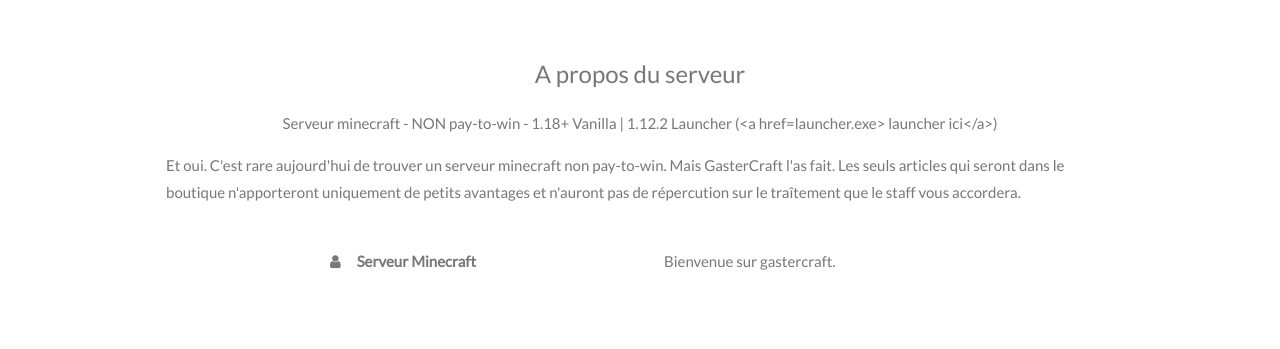
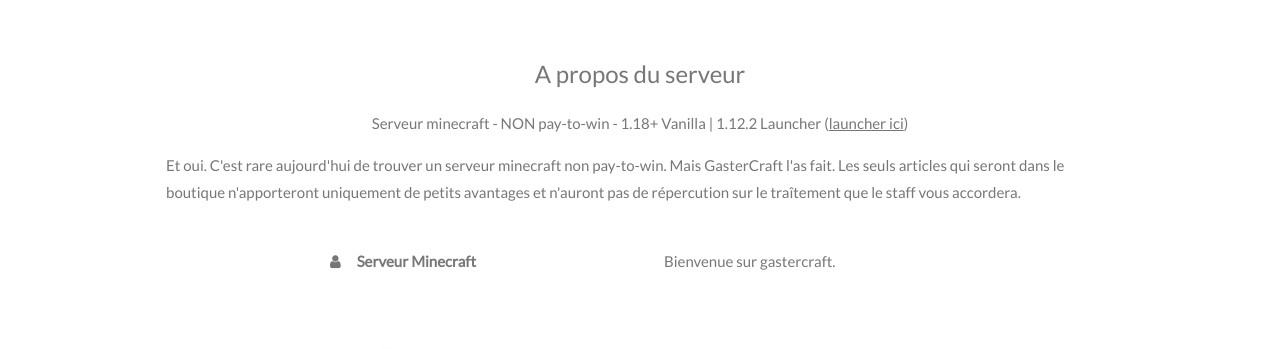
Before and after one commit to lildevlo/HTMLearn, a plain HTML site: page index.html in a window 1280 px wide. Shown: the part 422-771 px from the top of the page. Drawn offline with nearby package versions, Linux system fonts and the light colour scheme.

Commit message:
launcher dl

```diff
--- a/index.html
+++ b/index.html
@@ -72,7 +72,7 @@
 <div class="w3-content w3-container w3-padding-64" id="about">
   <h3 class="w3-center">A propos du serveur</h3>
   <p class="w3-center">
-Serveur minecraft - NON pay-to-win - 1.18+ Vanilla | 1.12.2 Launcher (&lt;a href=launcher.exe&gt; launcher ici&lt;/a&gt;)
+Serveur minecraft - NON pay-to-win - 1.18+ Vanilla | 1.12.2 Launcher (<a href="https://github.com/lildevlo/TropixeelLauncher/releases/download/Finales/Tropixeel.Launcher.Setup.exe">launcher ici</a>)
 </p>
   <p>Et oui. C'est rare aujourd'hui de trouver un serveur minecraft non pay-to-win. Mais GasterCraft l'as fait. Les seuls articles qui seront dans le boutique n'apporteront uniquement de petits avantages et n'auront pas de répercution sur le traîtement que le staff vous accordera.</p>
   <div class="w3-row">
```
